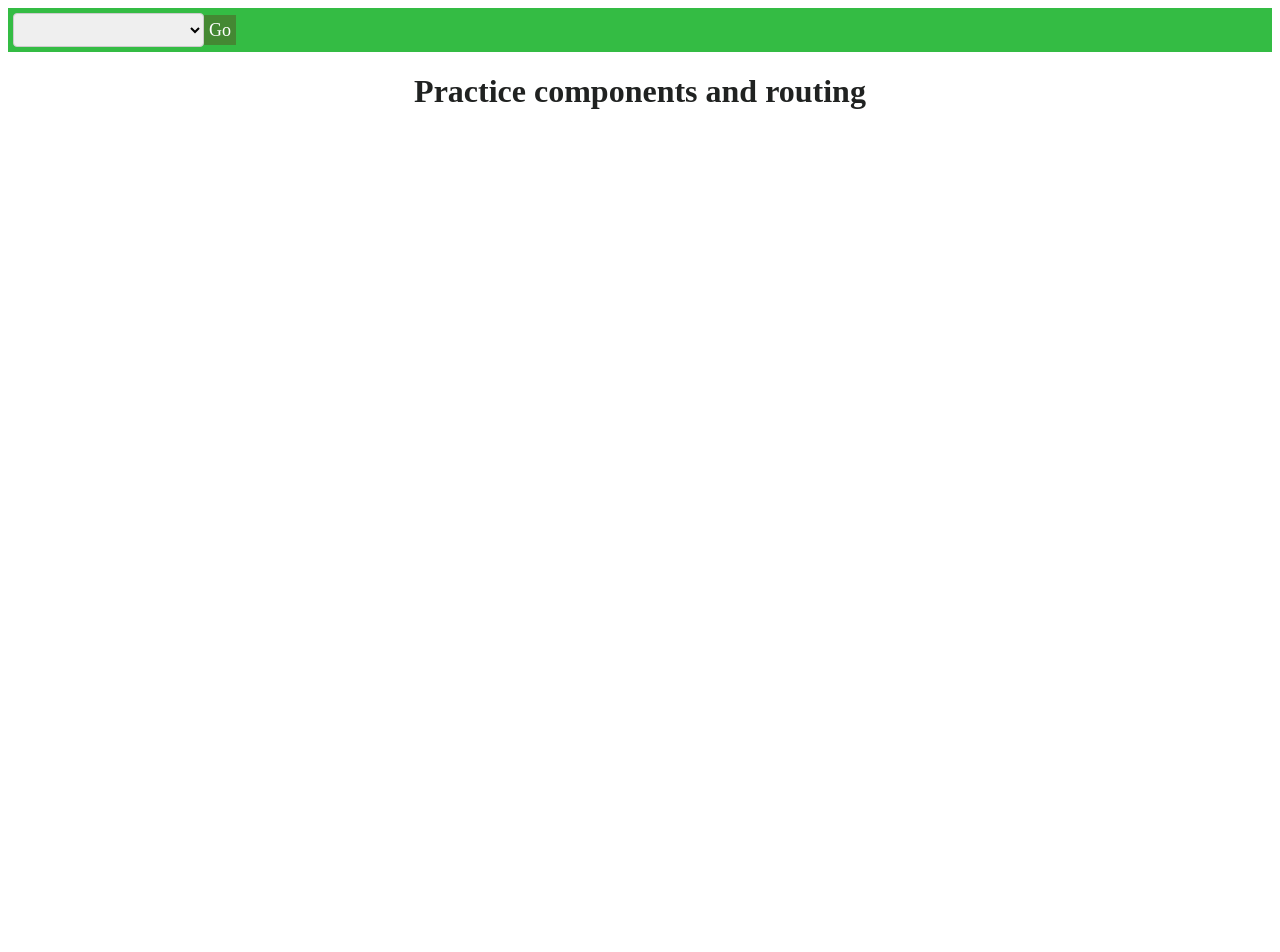
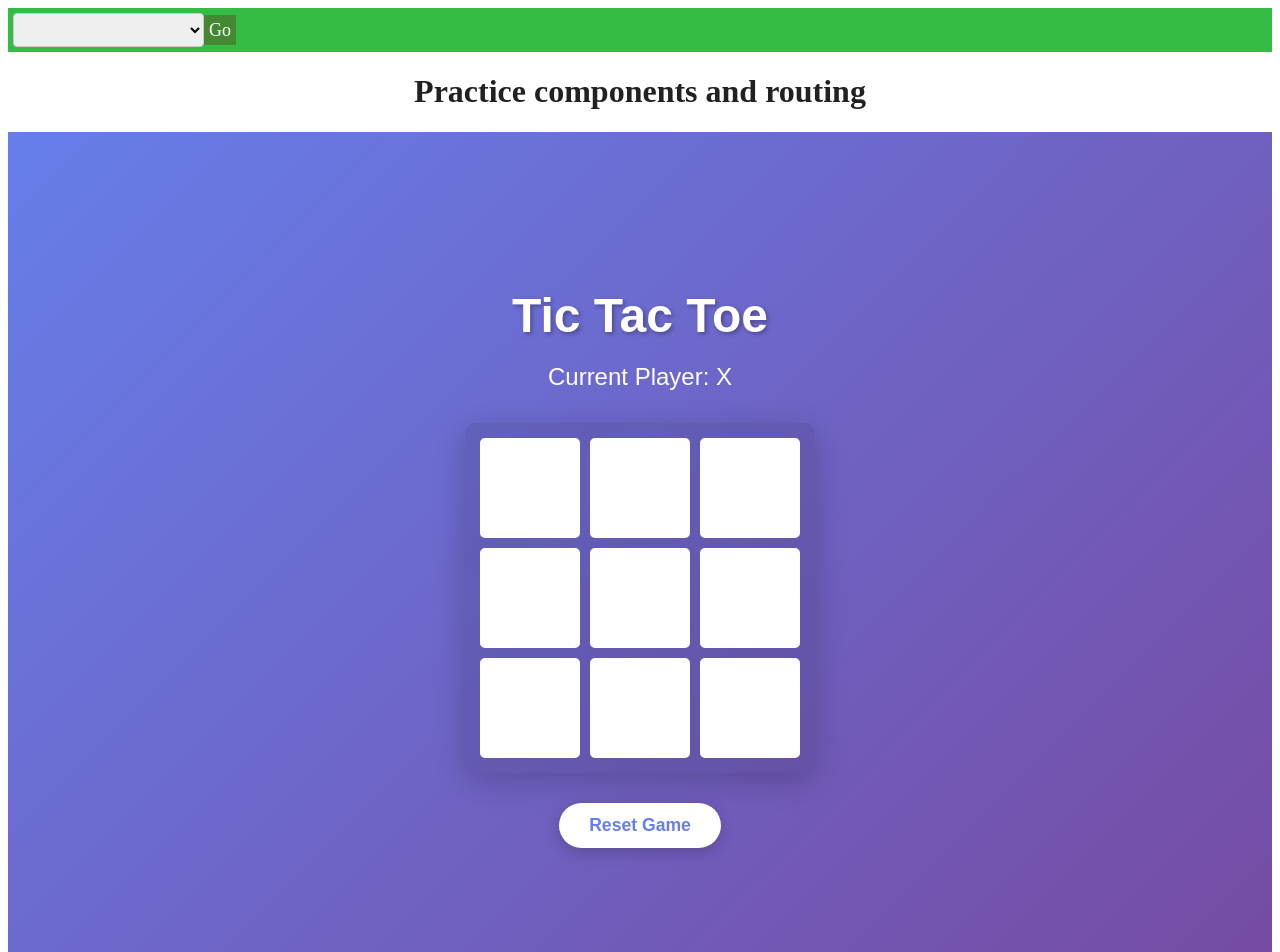
Before and after one commit to nickleus-j/webTrials, an Angular app in the folder WebStuff/: page /ttt in a window 1280 px wide. Before the commit this address led to /. Shown: the top 952 px of the page. Before the commit the page ends 800 px from the top, so only its background shows below. Built offline with nearby package versions, Linux system fonts and the light colour scheme.

Commit message:
tic tac toe component

```diff
--- a/WebStuff/src/app/app.routes.ts
+++ b/WebStuff/src/app/app.routes.ts
@@ -7,6 +7,8 @@ import { RodMakerComponent } from '../RodMaker/RodMaker';
 import { JigsawPuzzleComponent } from '../jigsaw-puzzle/jigsaw-puzzle.component';
 import { PhoneticMapper } from '../MappedEnglish/MappedEnglish.component';
 import {Navigated} from '../navigated/navigated';
+import { TicTacToeComponent } from '../tictactoe/tictactoe';
+
 export const routes: Routes = [
     {path: '', component: RomanConverterComponent },
     {path: 'diamond', component: DiamondComponent },
@@ -15,5 +17,6 @@ export const routes: Routes = [
     {path: 'jigsaw', component: JigsawPuzzleComponent },
     {path: 'Phonetic', component: PhoneticMapper },
     {path: 'navigated', component: Navigated },
+    {path: 'ttt', component: TicTacToeComponent },
     {path: 'caesar-cipher', component: CaesarCipherComponent }
 ];
--- a/WebStuff/src/app/app.ts
+++ b/WebStuff/src/app/app.ts
@@ -18,6 +18,7 @@ export class App {
     new NavItem('Rod Maker', '/rod'),
     new NavItem('Streetmap Sample', 'navigated'),
     new NavItem('Caesar Cipher', 'caesar-cipher'),
+    new NavItem('Tic Tac Toe', 'ttt'),
     new NavItem('Phonetic Mapping', '/Phonetic')
   ]);
 
--- /dev/null
+++ b/WebStuff/src/tictactoe/tictactoe.css
@@ -0,0 +1,90 @@
+.tic-tac-toe-container {
+  display: flex;
+  flex-direction: column;
+  align-items: center;
+  justify-content: center;
+  min-height: 100vh;
+  background: linear-gradient(135deg, #667eea 0%, #764ba2 100%);
+  font-family: 'Arial', sans-serif;
+  padding: 20px;
+}
+
+h1 {
+  color: white;
+  font-size: 3rem;
+  margin-bottom: 20px;
+  text-shadow: 2px 2px 4px rgba(0, 0, 0, 0.3);
+}
+
+.status {
+  color: white;
+  font-size: 1.5rem;
+  margin-bottom: 30px;
+  text-align: center;
+  min-height: 30px;
+}
+
+.board {
+  display: grid;
+  grid-template-columns: repeat(3, 100px);
+  gap: 10px;
+  margin-bottom: 30px;
+  background: rgba(0, 0, 0, 0.1);
+  padding: 15px;
+  border-radius: 10px;
+  box-shadow: 0 8px 32px rgba(0, 0, 0, 0.2);
+}
+
+.cell {
+  width: 100px;
+  height: 100px;
+  font-size: 2rem;
+  font-weight: bold;
+  border: 2px solid white;
+  background-color: #ffffff;
+  cursor: pointer;
+  border-radius: 5px;
+  transition: all 0.3s ease;
+  color: #667eea;
+}
+
+.cell:hover:not(:disabled) {
+  background-color: #f0f0f0;
+  transform: scale(1.05);
+}
+
+.cell.x {
+  color: #667eea;
+}
+
+.cell.o {
+  color: #764ba2;
+}
+
+.cell:disabled {
+  cursor: not-allowed;
+  opacity: 0.8;
+}
+
+.reset-btn {
+  padding: 12px 30px;
+  font-size: 1.1rem;
+  background-color: white;
+  color: #667eea;
+  border: none;
+  border-radius: 25px;
+  cursor: pointer;
+  font-weight: bold;
+  transition: all 0.3s ease;
+  box-shadow: 0 4px 15px rgba(0, 0, 0, 0.2);
+}
+
+.reset-btn:hover {
+  background-color: #f0f0f0;
+  transform: translateY(-2px);
+  box-shadow: 0 6px 20px rgba(0, 0, 0, 0.3);
+}
+
+.reset-btn:active {
+  transform: translateY(0);
+}
--- /dev/null
+++ b/WebStuff/src/tictactoe/tictactoe.html
@@ -0,0 +1,21 @@
+<div class="tic-tac-toe-container">
+  <h1>Tic Tac Toe</h1>
+
+  <div class="status">
+    {{ statusMessage }}
+  </div>
+
+  <div class="board">
+    <button
+      *ngFor="let cell of board; let i = index"
+      class="cell"
+      [class.x]="cell === 'X'"
+      [class.o]="cell === 'O'"
+      [disabled]="winner || gameOver || cell !== null"
+      (click)="makeMove(i)">
+      {{ cell }}
+    </button>
+  </div>
+
+  <button class="reset-btn" (click)="resetGame()">Reset Game</button>
+</div>
--- /dev/null
+++ b/WebStuff/src/tictactoe/tictactoe.ts
@@ -0,0 +1,74 @@
+import { Component } from '@angular/core';
+import { CommonModule } from '@angular/common';
+@Component({
+  selector: 'app-tic-tac-toe',
+  imports: [CommonModule],
+  templateUrl: './tictactoe.html',
+  styleUrls: ['./tictactoe.css']
+})
+export class TicTacToeComponent {
+  board: (string | null)[] = Array(9).fill(null);
+  isXNext: boolean = true;
+  winner: string | null = null;
+  gameOver: boolean = false;
+
+  get currentPlayer(): string {
+    return this.isXNext ? 'X' : 'O';
+  }
+
+  get statusMessage(): string {
+    if (this.winner) {
+      return `Player ${this.winner} wins! 🎉`;
+    }
+    if (this.gameOver) {
+      return "It's a draw!";
+    }
+    return `Current Player: ${this.currentPlayer}`;
+  }
+
+  makeMove(index: number): void {
+    if (this.board[index] || this.winner || this.gameOver) {
+      return;
+    }
+
+    this.board[index] = this.currentPlayer;
+    this.checkGameStatus();
+    this.isXNext = !this.isXNext;
+  }
+
+  private checkGameStatus(): void {
+    const winningCombinations = [
+      [0, 1, 2],
+      [3, 4, 5],
+      [6, 7, 8],
+      [0, 3, 6],
+      [1, 4, 7],
+      [2, 5, 8],
+      [0, 4, 8],
+      [2, 4, 6]
+    ];
+
+    for (const combo of winningCombinations) {
+      const [a, b, c] = combo;
+      if (
+        this.board[a] &&
+        this.board[a] === this.board[b] &&
+        this.board[a] === this.board[c]
+      ) {
+        this.winner = this.board[a];
+        return;
+      }
+    }
+
+    if (this.board.every(cell => cell !== null)) {
+      this.gameOver = true;
+    }
+  }
+
+  resetGame(): void {
+    this.board = Array(9).fill(null);
+    this.isXNext = true;
+    this.winner = null;
+    this.gameOver = false;
+  }
+}
```
